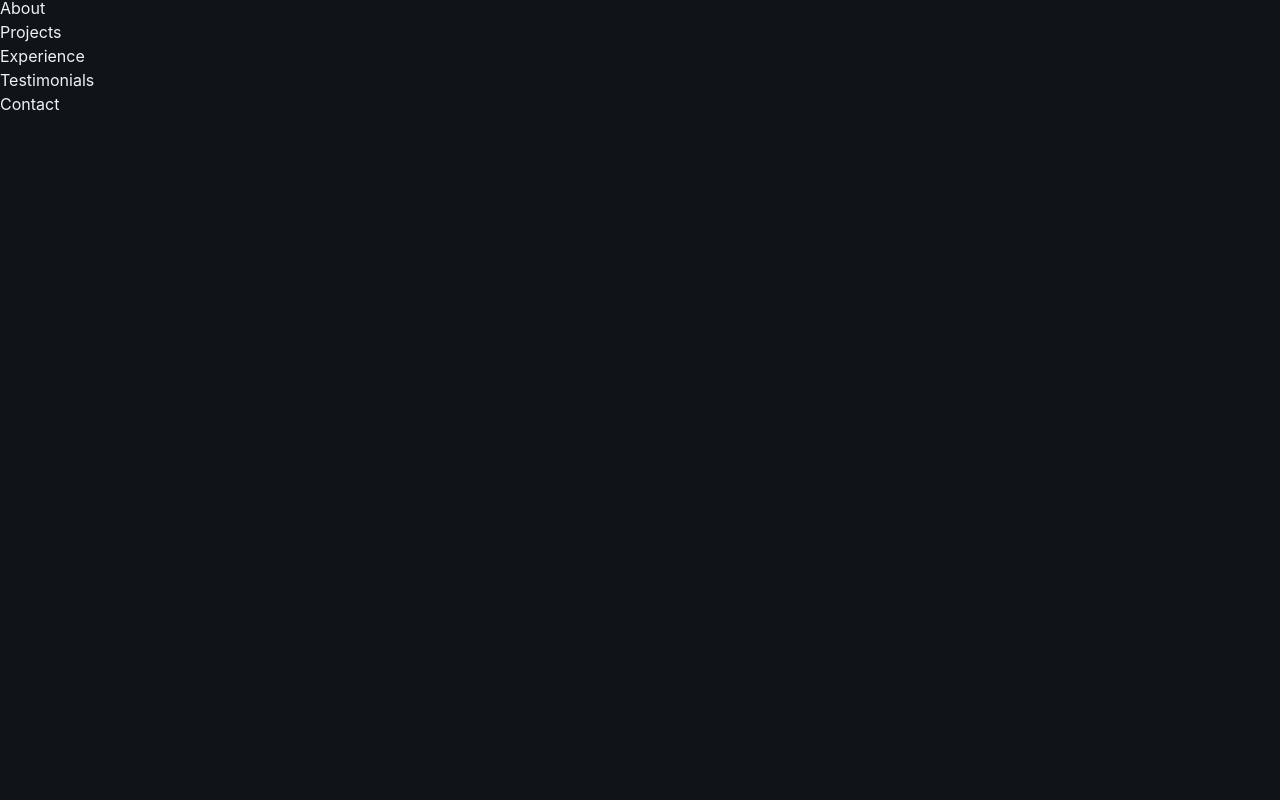
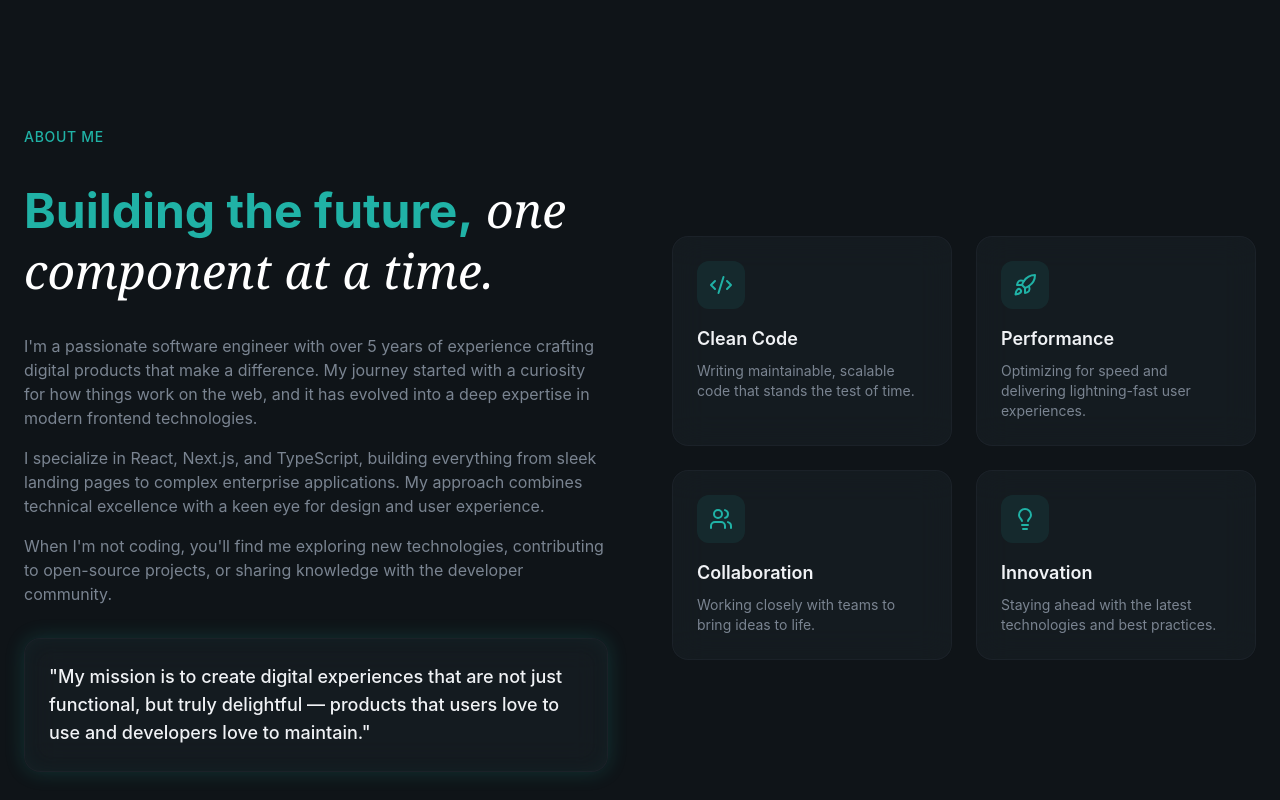
Before and after one commit to SonnyHardy/My-Portfolio-2, a React (Vite) app: page / in a window 1280 px wide. Shown: the part 1120-1920 px from the top of the page. Before the commit the page ends 1236 px from the top, so only its background shows below. Built offline with nearby package versions, Linux system fonts and the light colour scheme.

Commit message:
Implementation of the About section

```diff
--- a/src/components/Button.tsx
+++ b/src/components/Button.tsx
@@ -4,12 +4,13 @@
 type ButtonSize = "sm" | "default" | "lg";
 
 type ButtonProps = {
-    className?: string;
-    size?: ButtonSize;
-    children?: ReactNode;
+    className?: string,
+    size?: ButtonSize,
+    children?: ReactNode,
+    onClick?: () => void
 }
 
-export function Button({className = "", size = "default", children}: ButtonProps) {
+export function Button({className = "", size = "default", children, onClick}: ButtonProps) {
     const baseClasses: string = "relative overflow-hidden rounded-full font-medium focus:outline-none" +
         " focus-visible:ring-2 focus-visible:ring-primary bg-primary text-primary-foreground hover:bg-primary/90 " +
         "shadow-lg shadow-primary/25 hover:cursor-pointer";
@@ -23,7 +24,7 @@
     const classes: string = `${baseClasses} ${sizeClasses[size]} ${className}`;
 
     return (
-        <button className={classes}>
+        <button className={classes} onClick={onClick}>
             <span className="relative flex items-center justify-center gap-2">
                 {children}
             </span>
--- a/src/layout/Navbar.tsx
+++ b/src/layout/Navbar.tsx
@@ -64,12 +64,15 @@
                     <div className="container mx-auto px-6 py-6 flex flex-col gap-4">
                         {navLinks.map((link, index) => (
                             <a href={link.href} key={index}
+                               onClick={() => setIsMenuOpen(false)}
                                className="text-lg text-muted-foreground hover:text-foreground py-2">
                                 {link.label}
                             </a>
                         ))}
 
-                        <Button size="sm">Contact Me</Button>
+                        <Button onClick={() => setIsMenuOpen(false)}>
+                            Contact Me
+                        </Button>
                     </div>
                 </div>
             )}
--- a/src/sections/About.tsx
+++ b/src/sections/About.tsx
@@ -1,4 +1,103 @@
+import {Code2, Lightbulb, Rocket, Users} from "lucide-react";
+
+
+type highlight = {
+  icon: typeof Code2;
+  title: string;
+  description: string;
+}
+
+const highlights: highlight[] = [
+  {
+    icon: Code2,
+    title: "Clean Code",
+    description: "Writing maintainable, scalable code that stands the test of time."
+  },
+  {
+    icon: Rocket,
+    title: "Performance",
+    description:
+        "Optimizing for speed and delivering lightning-fast user experiences.",
+  },
+  {
+    icon: Users,
+    title: "Collaboration",
+    description: "Working closely with teams to bring ideas to life.",
+  },
+  {
+    icon: Lightbulb,
+    title: "Innovation",
+    description:
+        "Staying ahead with the latest technologies and best practices.",
+  }
+]
 
 export default function About() {
-  return <section>About</section>;
+  return (
+      <section id="about" className="py-32 relative overflow-hidden">
+        <div className="container mx-auto px-6 relative z-10">
+          <div className="grid lg:grid-cols-2 gap-16 items-center">
+            {/* Left Column */}
+            <div className="space-y-8">
+              <div className="animate-fade-in">
+                <span className="text-secondary-foreground text-sm font-medium tracking-wider uppercase">
+                  About Me
+                </span>
+              </div>
+
+              <h2 className="text-4xl md:text-5xl font-bold leading-tight animate-fade-in animation-delay-100 text-secondary-foreground">
+                Building the future,
+                <span className="font-serif italic font-normal text-white"> one component at a time.</span>
+              </h2>
+
+              <div className="space-y-4 text-muted-foreground animate-fade-in animation-delay-200">
+                <p>
+                  I'm a passionate software engineer with over 5 years of
+                  experience crafting digital products that make a difference. My
+                  journey started with a curiosity for how things work on the web,
+                  and it has evolved into a deep expertise in modern frontend
+                  technologies.
+                </p>
+                <p>
+                  I specialize in React, Next.js, and TypeScript, building
+                  everything from sleek landing pages to complex enterprise
+                  applications. My approach combines technical excellence with a
+                  keen eye for design and user experience.
+                </p>
+                <p>
+                  When I'm not coding, you'll find me exploring new technologies,
+                  contributing to open-source projects, or sharing knowledge with
+                  the developer community.
+                </p>
+              </div>
+
+              <div className="glass rounded-2xl p-6 glow-border animate-fade-in animation-delay-300">
+                <p className="text-lg font-medium text-foreground">
+                  "My mission is to create digital experiences that are not just
+                  functional, but truly delightful — products that users love to
+                  use and developers love to maintain."
+                </p>
+              </div>
+            </div>
+
+            {/* Right Column - Highlight Cards */}
+            <div className="grid sm:grid-cols-2 gap-6">
+              {highlights.map((item, index) => (
+                  <div
+                      key={index}
+                      className="glass p-6 rounded-2xl animate-fade-in"
+                      style={{animationDelay: `${(index + 1) * 100}ms`}}
+                  >
+                    <div className="w-12 h-12 rounded-xl bg-primary/10 flex items-center justify-center mb-4 hover:bg-primary/20">
+                      <item.icon className="w-6 h-6 text-primary" />
+                    </div>
+                    <h3 className="font-semibold text-lg mb-2">{item.title}</h3>
+                    <p className="text-sm text-muted-foreground">{item.description}</p>
+                  </div>
+              ))}
+            </div>
+          </div>
+        </div>
+      </section>
+  )
 }
```
